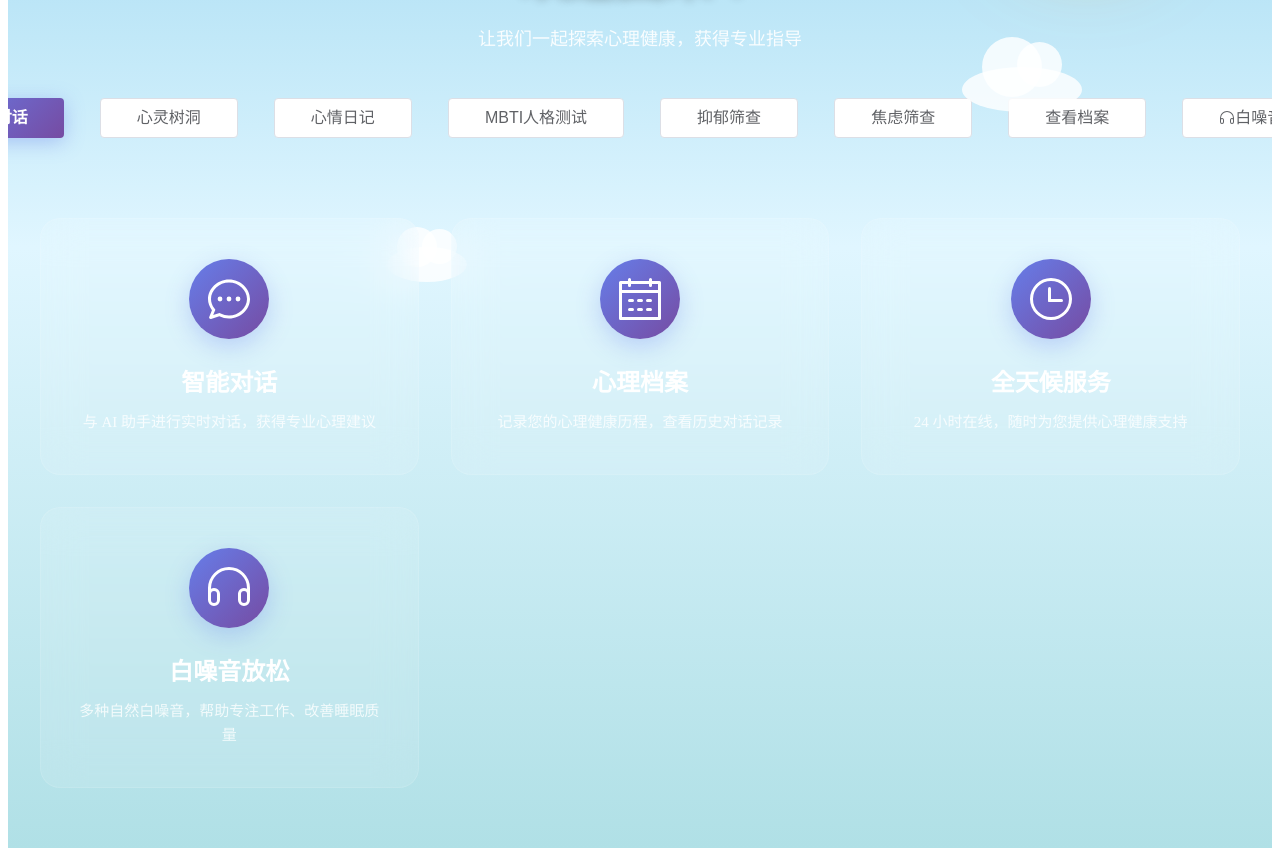
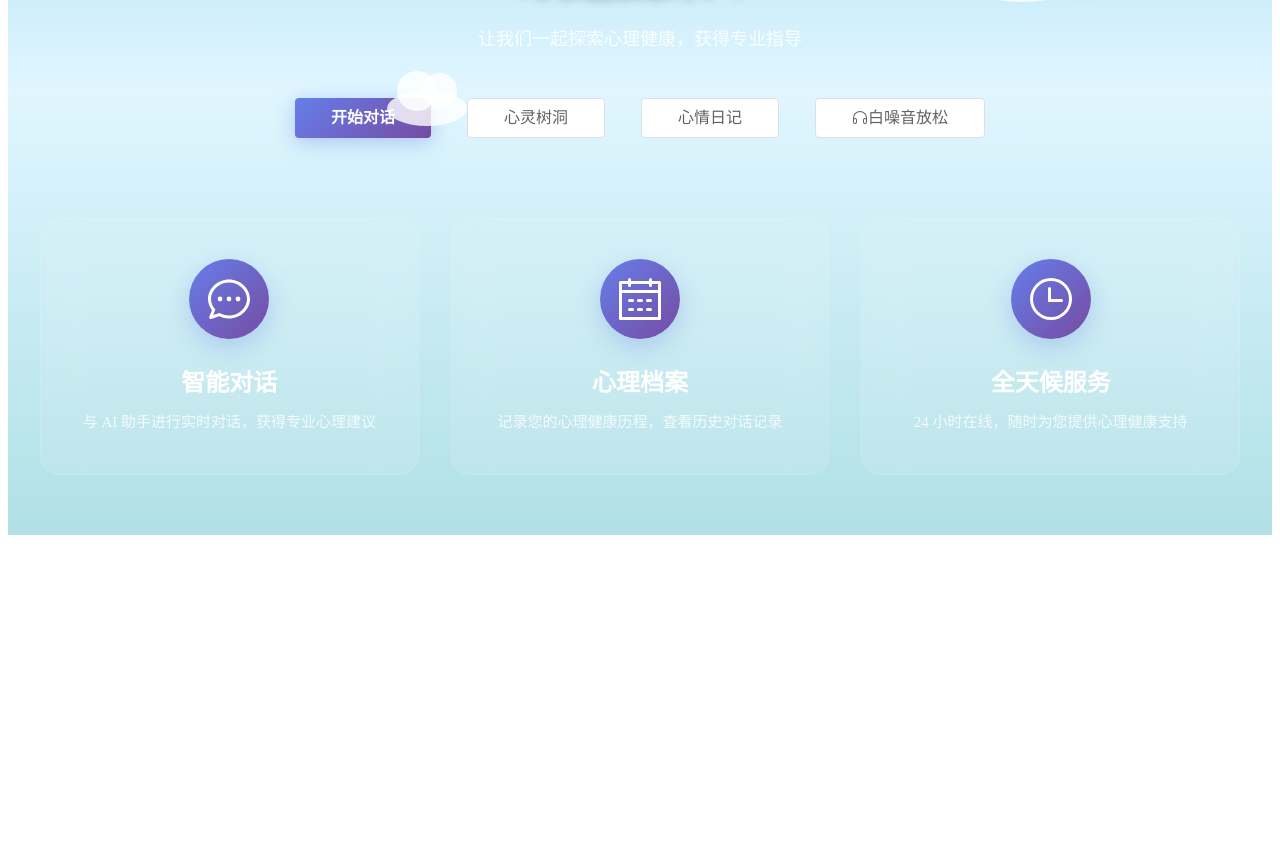
Before and after one commit to Tom1-4/AI-Mental-Health-Assistant, a Vue app in the folder Aixinli/: page /home in a window 1280 px wide. Shown: the part 362-1218 px from the top of the page. After the commit the page ends 905 px from the top, so only its background shows below. Built offline with nearby package versions, Linux system fonts and the light colour scheme; sample sign-in values are in the browser's storage.

Commit message:
style: 修改C端首页部分功能入口

```diff
--- a/Aixinli/src/components/client/home.vue
+++ b/Aixinli/src/components/client/home.vue
@@ -182,6 +182,20 @@ onUnmounted(() => {
                 <el-icon><User /></el-icon>
                 <span>个人中心</span>
               </div>
+              <div class="menu-section-label">心理测评</div>
+              <div class="menu-item" @click="goToMbti">
+                <el-icon><MagicStick /></el-icon>
+                <span>MBTI 人格测试</span>
+              </div>
+              <div class="menu-item" @click="goToScreening('phq9')">
+                <span class="menu-item-icon">📋</span>
+                <span>PHQ-9 抑郁筛查</span>
+              </div>
+              <div class="menu-item" @click="goToScreening('gad7')">
+                <span class="menu-item-icon">🧠</span>
+                <span>GAD-7 焦虑筛查</span>
+              </div>
+              <div class="menu-divider"></div>
               <div class="menu-item menu-item-danger" @click="handleLogout">
                 <el-icon><User /></el-icon>
                 <span>退出登录</span>
@@ -214,10 +228,6 @@ onUnmounted(() => {
             </el-button>
             <el-button size="large" @click="goToTreehole"> 心灵树洞 </el-button>
             <el-button size="large" @click="goToDiary"> 心情日记 </el-button>
-            <el-button size="large" @click="goToMbti"> MBTI人格测试 </el-button>
-            <el-button size="large" @click="goToScreening('phq9')"> 抑郁筛查 </el-button>
-            <el-button size="large" @click="goToScreening('gad7')"> 焦虑筛查 </el-button>
-            <el-button size="large" @click="goToProfile"> 查看档案 </el-button>
             <el-button size="large" @click="goToRelax">
               <el-icon><Headset /></el-icon>
               白噪音放松
@@ -248,14 +258,6 @@ onUnmounted(() => {
             </el-icon>
             <h3>全天候服务</h3>
             <p>24 小时在线，随时为您提供心理健康支持</p>
-          </div>
-
-          <div class="feature-card" @click="goToRelax" style="cursor: pointer">
-            <el-icon :size="48" class="feature-icon">
-              <Headset />
-            </el-icon>
-            <h3>白噪音放松</h3>
-            <p>多种自然白噪音，帮助专注工作、改善睡眠质量</p>
           </div>
         </div>
       </div>
@@ -422,6 +424,15 @@ onUnmounted(() => {
       margin: 12px 0;
     }
 
+    .menu-section-label {
+      font-size: 11px;
+      color: #94a3b8;
+      font-weight: 600;
+      padding: 6px 12px 4px;
+      text-transform: uppercase;
+      letter-spacing: 0.5px;
+    }
+
     .menu-item {
       display: flex;
       align-items: center;
@@ -440,6 +451,13 @@ onUnmounted(() => {
 
       .el-icon {
         font-size: 16px;
+      }
+
+      .menu-item-icon {
+        font-size: 14px;
+        width: 16px;
+        text-align: center;
+        display: inline-block;
       }
 
       &.menu-item-danger {
```
